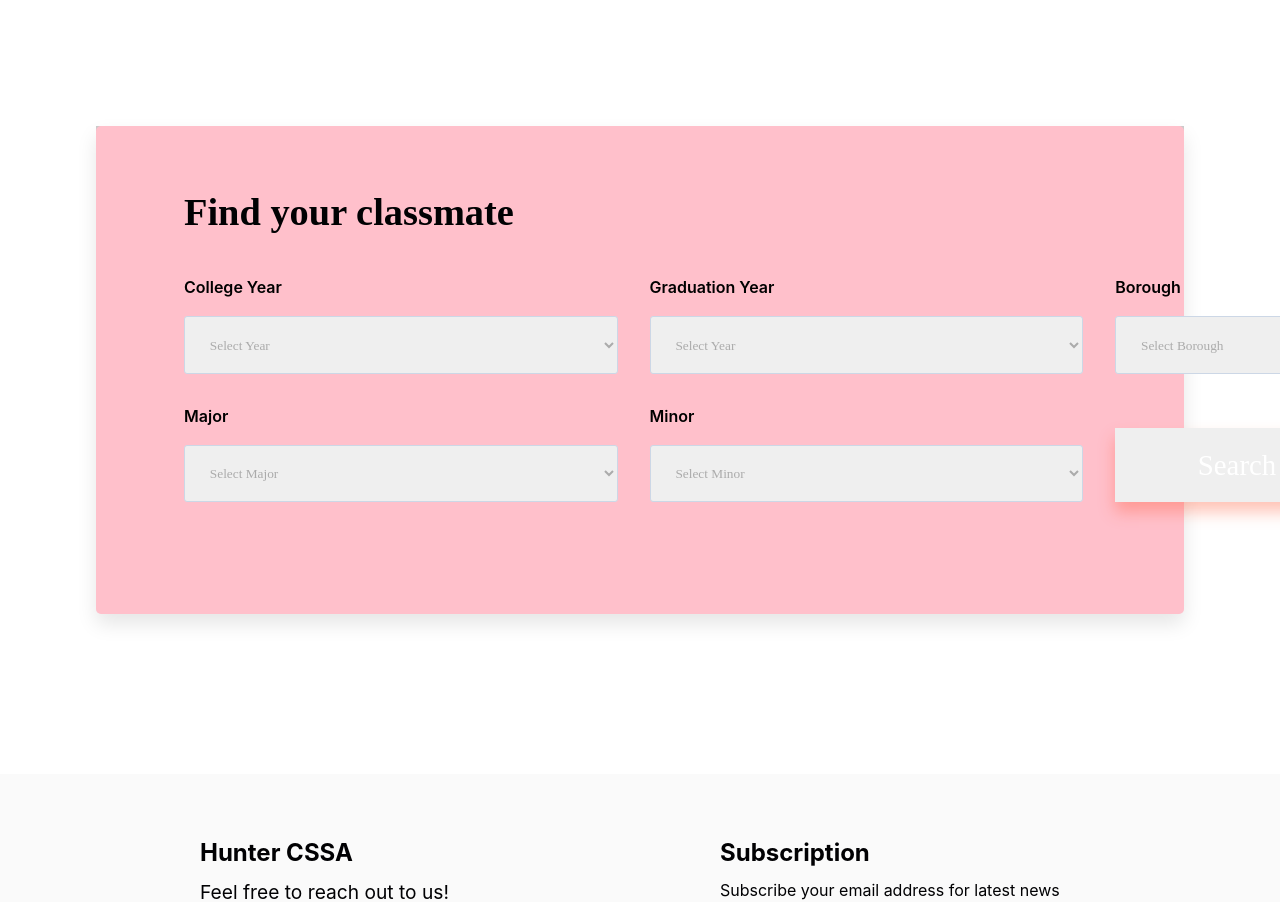
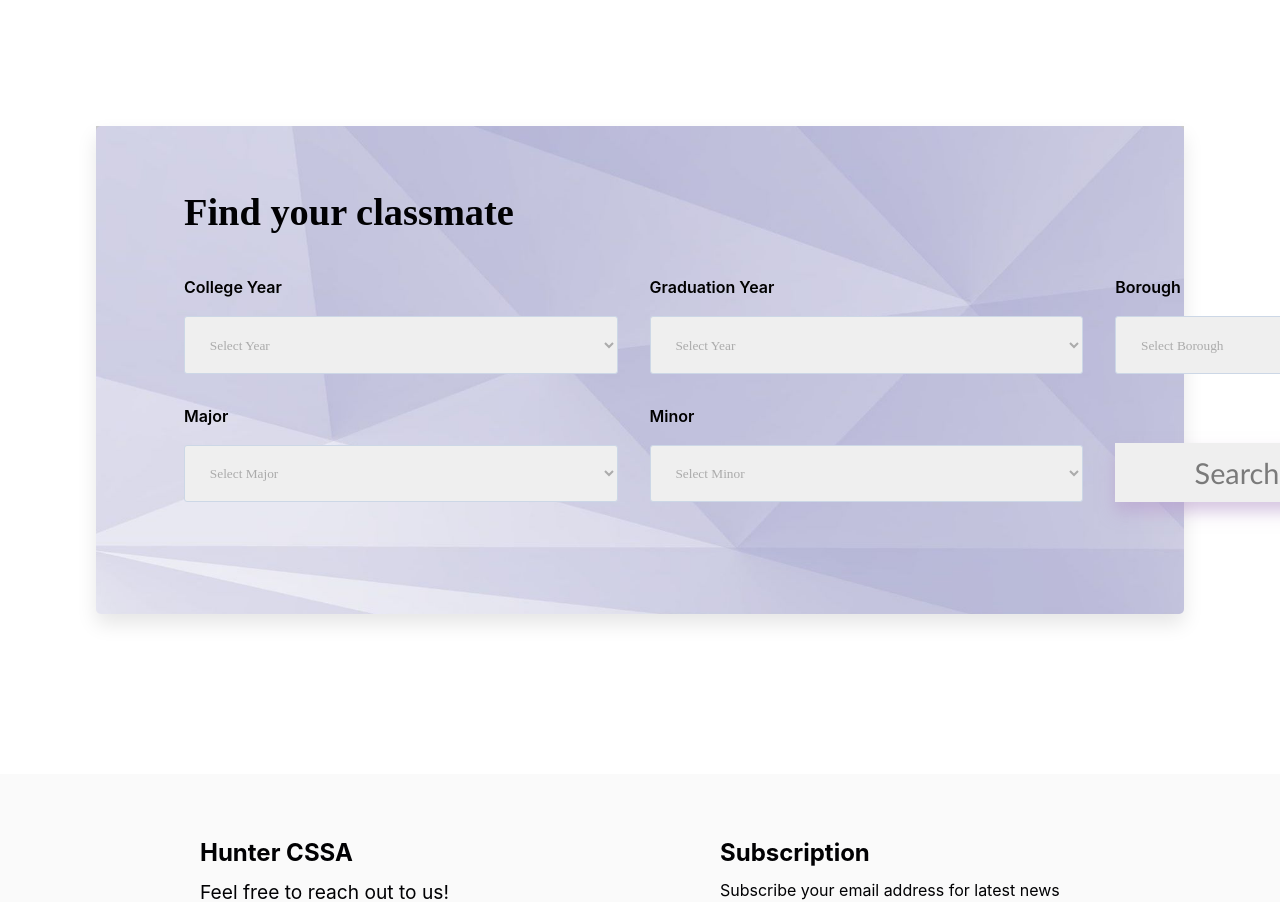
Before and after one commit to Minp45/HunterCssaFrontEnd, a React (Create React App) app in the folder huntercssa/: page / in a window 1280 px wide. Shown: the part 1140-2042 px from the top of the page. Built offline with nearby package versions, Linux system fonts and the light colour scheme.

Commit message:
add image

```diff
--- a/huntercssa/src/components/style/FindMateStyle.css
+++ b/huntercssa/src/components/style/FindMateStyle.css
@@ -12,7 +12,7 @@
 }
 
 .find-content .find-content__box {
-  background-color: pink;
+  background-color: blueviolet;
   width: 100%;
   padding: 4rem 4.5rem 5rem 5.5rem;
   box-shadow: 0 10px 20px 0 rgba(0, 0, 0, 0.1);
@@ -21,7 +21,7 @@
   z-index: 4;
   color: white;
   border-radius: 5px;
-  background-image: url("");
+  background-image: url("../../images/purlpeBox.jpg");
   background-position: center center;
   background-repeat: no-repeat;
   background-size: cover;
@@ -84,20 +84,20 @@
 
 
 .find-form button[type="submit"] {
-  padding: 1.3rem 1.3rem;
+  padding: 0.8rem 1.3rem;
   height: fit-content;
   align-self: self-end;
   border: none;
-  font-family: --text-font;
+  font-family: "Gill Sans", sans-serif;
   font-size: 1.8rem;
   font-weight: 500;
-  color: white;
+  color: rgb(122, 122, 122);
   background-color: --text-orange;
-  box-shadow: 0 10px 15px rgb(255 83 48 / 35%);
+  box-shadow: 0 10px 15px rgba(182, 154, 202, 0.55);
   cursor: pointer;
   transition: all 0.3s;
 }
 
 .find-form button[type="submit"]:hover {
-  box-shadow: 0 10px 15px rgb(255 83 48 / 55%);
+  box-shadow: 0 10px 15px rgba(104, 64, 132, 0.55);
 }
```
Also changed, not shown: huntercssa/src/images/purlpeBox.jpg (added).
